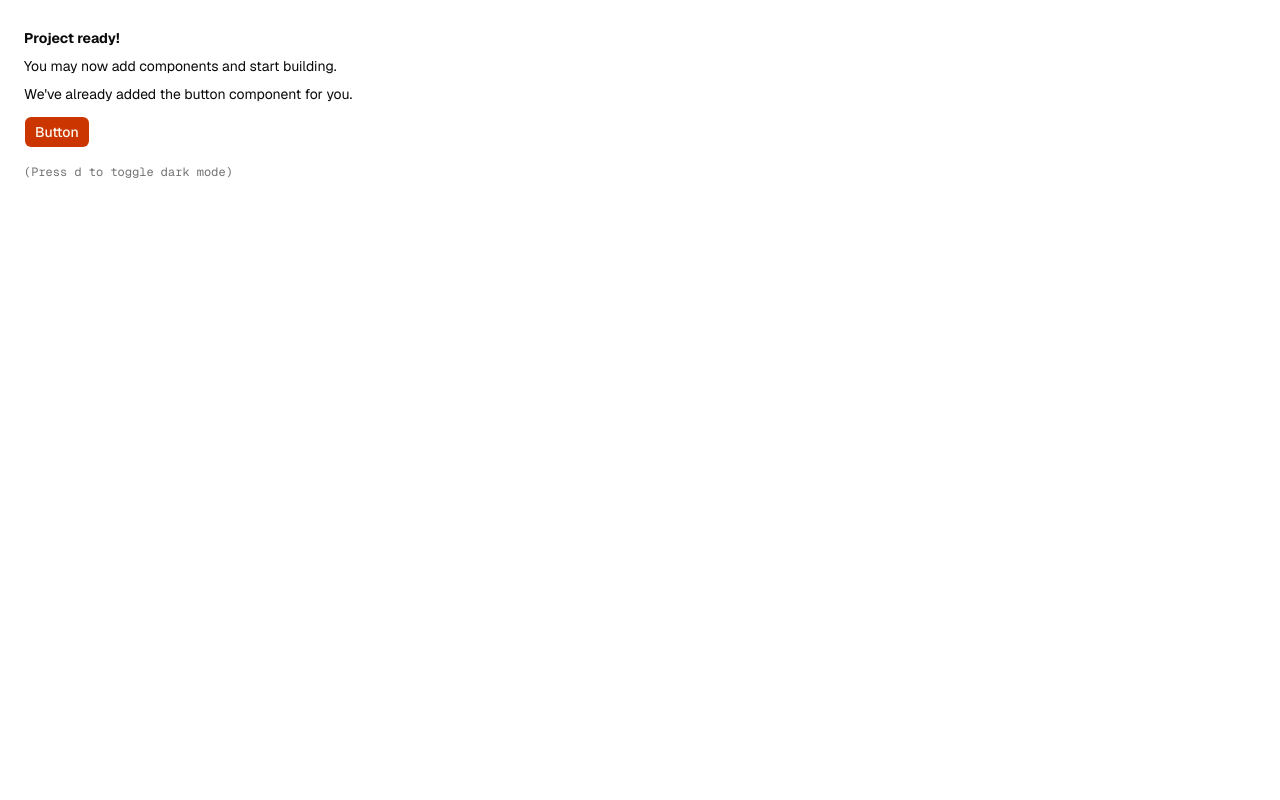
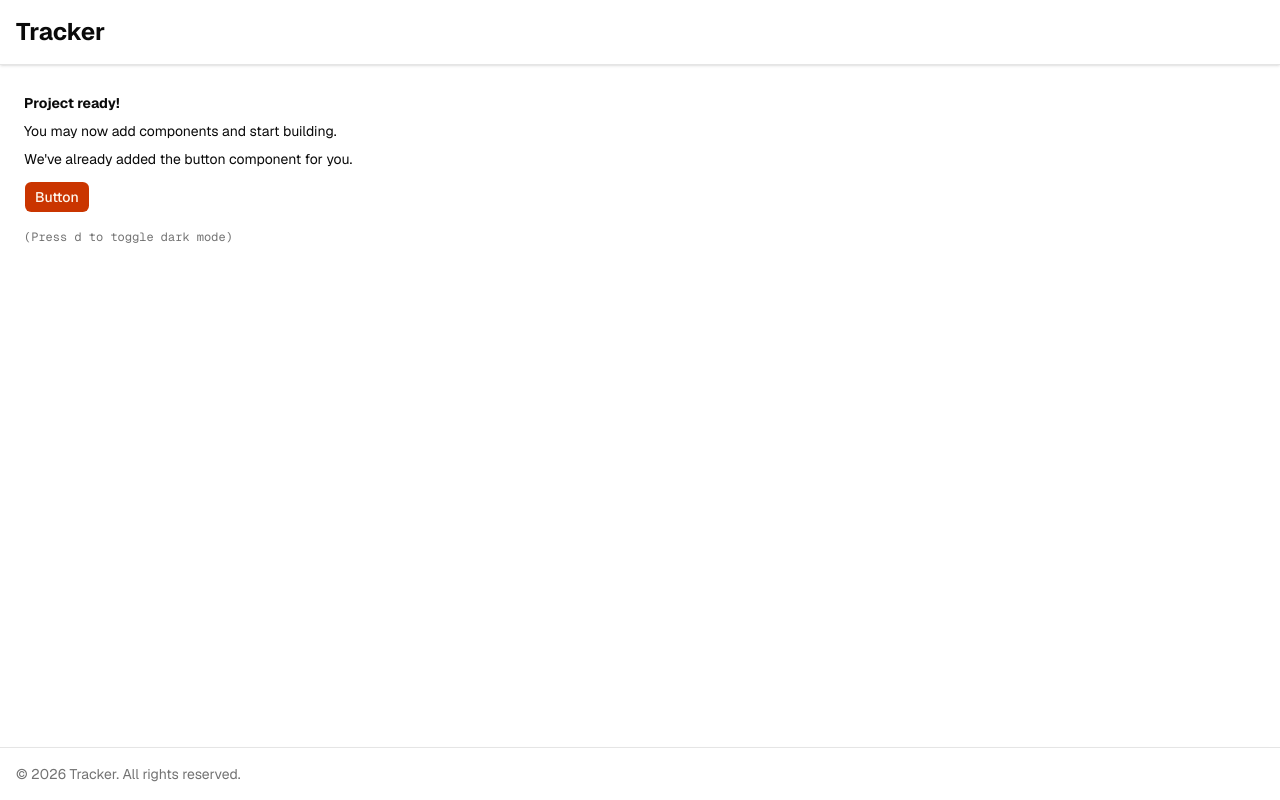
Before and after one commit to shanmugharajk/tracker, a Next.js app: page / in a window 1280 px wide. Built offline with nearby package versions, Linux system fonts and the light colour scheme.

Commit message:
chore: basic layout

```diff
--- a/app/layout.tsx
+++ b/app/layout.tsx
@@ -1,5 +1,6 @@
 import { Geist, Geist_Mono } from "next/font/google";
 
+import { AppShell } from "~/components/app-shell";
 import { ThemeProvider } from "~/components/theme-provider";
 import { cn } from "~/lib/cn";
 
@@ -40,7 +41,9 @@ export default function RootLayout({
       )}
     >
       <body>
-        <ThemeProvider>{children}</ThemeProvider>
+        <ThemeProvider>
+          <AppShell>{children}</AppShell>
+        </ThemeProvider>
       </body>
     </html>
   );
--- a/app/page.tsx
+++ b/app/page.tsx
@@ -2,7 +2,7 @@ import { Button } from "~/components/ui/button";
 
 export default function Page() {
   return (
-    <div className="flex min-h-svh p-6">
+    <div className="flex p-6">
       <div className="flex max-w-md min-w-0 flex-col gap-4 text-sm leading-loose">
         <div>
           <h1 className="font-bold">Project ready!</h1>
--- /dev/null
+++ b/components/app-shell.tsx
@@ -0,0 +1,28 @@
+import type React from "react";
+
+interface AppShellProps {
+  children: React.ReactNode;
+}
+
+export function AppShell({ children }: AppShellProps) {
+  return (
+    <div className="flex h-screen flex-col overflow-hidden">
+      {/* Header */}
+      <header className="border-b shadow-sm">
+        <div className="px-4 py-4">
+          <h1 className="text-2xl font-bold">Tracker</h1>
+        </div>
+      </header>
+
+      {/* Main scrollable content */}
+      <main className="flex-1 overflow-y-auto">{children}</main>
+
+      {/* Footer */}
+      <footer className="border-t shadow-lg shadow-t">
+        <div className="px-4 py-4 text-sm text-muted-foreground">
+          © 2026 Tracker. All rights reserved.
+        </div>
+      </footer>
+    </div>
+  );
+}
```
